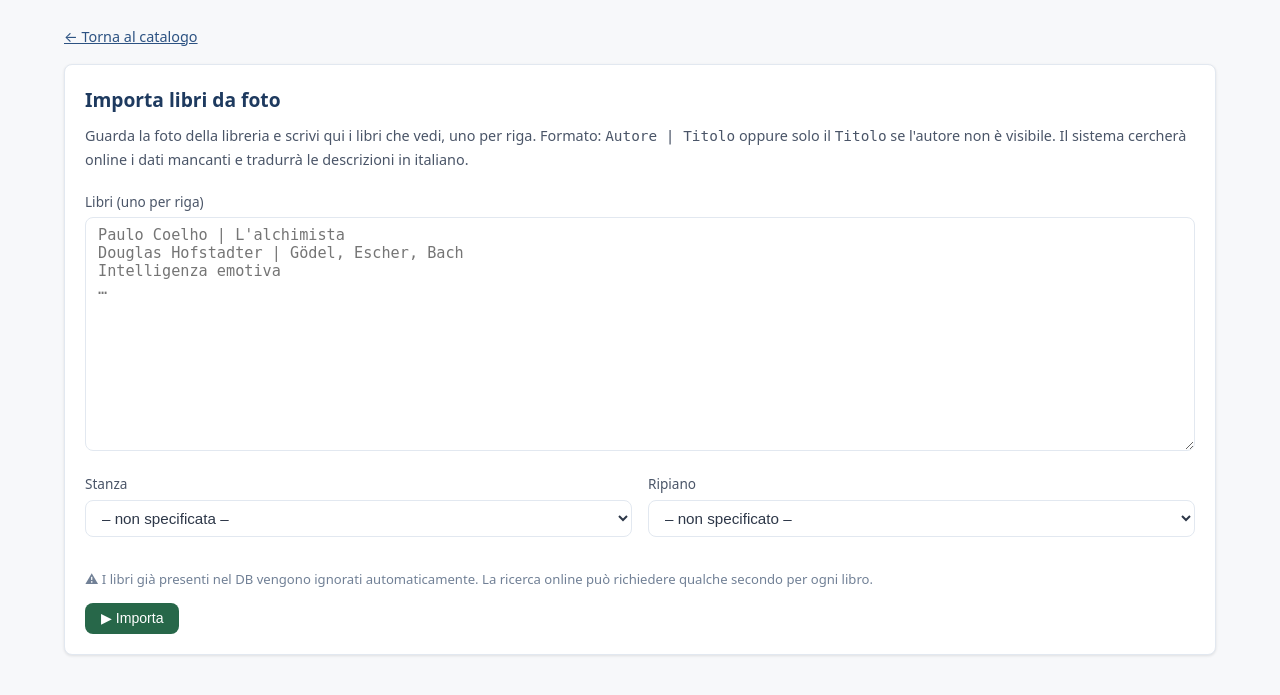
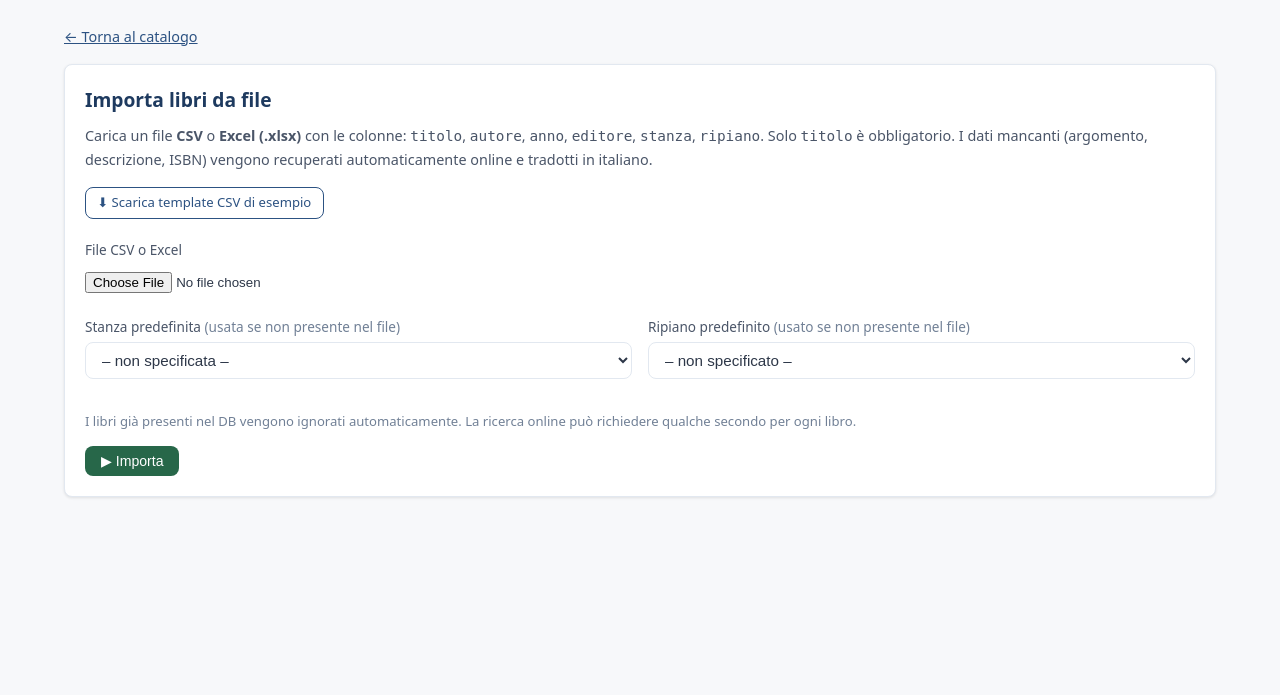
Before and after one commit to carababy-lgtm/libreria-app, a Flask app: page /importa in a window 1280 px wide. Shown: the part 62-757 px from the top of the page. Run offline with Flask 3, Linux system fonts and the light colour scheme; the visitor is signed in with stand-in values (Sample User, id 1).

Commit message:
Fix lookup, backup, importa CSV/Excel

```diff
--- a/libreria/app.py
+++ b/libreria/app.py
@@ -1,13 +1,7 @@
 #!/usr/bin/env python3
-"""
-GESTIONE LIBRERIA DI CASA  –  Web App (Flask)
-Accesso protetto da password · Backup GitHub · Lookup online con traduzione
-"""
-
-import os, base64, threading
+import os, io, csv, threading
 from flask import (Flask, render_template, request, redirect,
                    url_for, session, jsonify, send_file, flash)
-from werkzeug.utils import secure_filename
 
 from config   import PASSWORD, STANZE, RIPIANI, DB_PATH
 from database import (init_db, db_all, db_search, db_get,
@@ -31,6 +25,7 @@ def login():
     errore = ""
     if request.method == "POST":
         if request.form.get("password") == PASSWORD:
+            session.clear()
             session["auth"] = True
             return redirect(url_for("catalogo"))
         errore = "Password errata."
@@ -44,7 +39,7 @@ def logout():
 
 
 # ══════════════════════════════════════════════════════════
-#  CATALOGO (pagina principale)
+#  CATALOGO
 # ══════════════════════════════════════════════════════════
 @app.route("/")
 def index():
@@ -57,9 +52,7 @@ def catalogo():
         return redirect(url_for("login"))
     q      = request.args.get("q", "").strip()
     stanza = request.args.get("stanza", "")
-    rows   = db_search(q, stanza) if q else db_all()
-    if stanza and stanza != "(tutte)" and not q:
-        rows = [r for r in rows if r.get("stanza") == stanza]
+    rows   = db_search(q, stanza) if (q or stanza) else db_all()
     stats, dist_stanze = db_stats()
     return render_template("catalogo.html",
                            libri=rows, q=q, stanza=stanza,
@@ -69,7 +62,7 @@ def catalogo():
 
 
 # ══════════════════════════════════════════════════════════
-#  DETTAGLIO LIBRO
+#  DETTAGLIO
 # ══════════════════════════════════════════════════════════
 @app.route("/libro/<int:book_id>")
 def dettaglio(book_id):
@@ -83,7 +76,7 @@ def dettaglio(book_id):
 
 
 # ══════════════════════════════════════════════════════════
-#  AGGIUNGI / MODIFICA LIBRO
+#  AGGIUNGI / MODIFICA
 # ══════════════════════════════════════════════════════════
 @app.route("/nuovo", methods=["GET", "POST"])
 def nuovo():
@@ -96,10 +89,10 @@ def nuovo():
             return render_template("form_libro.html",
                                    libro={}, stanze=STANZE, ripiani=RIPIANI,
                                    titolo_pag="Nuovo libro")
-        data = _form_to_dict(request.form)
-        db_insert(data)
+        db_insert(_form_to_dict(request.form))
         flash(f"«{titolo}» aggiunto.", "success")
         return redirect(url_for("catalogo"))
+    # GET — campi sempre vuoti
     return render_template("form_libro.html",
                            libro={}, stanze=STANZE, ripiani=RIPIANI,
                            titolo_pag="Nuovo libro")
@@ -170,60 +163,118 @@ def api_lookup():
 
 
 # ══════════════════════════════════════════════════════════
-#  IMPORTAZIONE DA FOTO
+#  IMPORTAZIONE DA FILE EXCEL / CSV
 # ══════════════════════════════════════════════════════════
 @app.route("/importa", methods=["GET", "POST"])
 def importa():
     if not logged_in():
         return redirect(url_for("login"))
     if request.method == "GET":
-        return render_template("importa.html", stanze=STANZE, ripiani=RIPIANI)
+        return render_template("importa.html", stanze=STANZE, ripiani=RIPIANI,
+                               risultati=None, elaborati=0)
 
-    # POST: ricezione lista libri da importare
-    righe   = request.form.get("righe", "").strip().splitlines()
-    stanza  = request.form.get("stanza", "").strip()
-    ripiano = request.form.get("ripiano", "").strip()
+    f = request.files.get("file")
+    if not f or f.filename == "":
+        flash("Seleziona un file CSV o Excel.", "warning")
+        return render_template("importa.html", stanze=STANZE, ripiani=RIPIANI,
+                               risultati=None, elaborati=0)
+
+    stanza_def  = request.form.get("stanza", "").strip()
+    ripiano_def = request.form.get("ripiano", "").strip()
+
+    # Leggi righe dal file
+    righe = _leggi_file(f)
+    if righe is None:
+        flash("Formato file non supportato. Usa CSV o Excel (.xlsx).", "danger")
+        return render_template("importa.html", stanze=STANZE, ripiani=RIPIANI,
+                               risultati=None, elaborati=0)
 
     risultati = []
     for riga in righe:
-        riga = riga.strip()
-        if not riga:
-            continue
-        # formato atteso: "Autore | Titolo" oppure solo "Titolo"
-        if "|" in riga:
-            autore, titolo = [p.strip() for p in riga.split("|", 1)]
-        else:
-            autore, titolo = "", riga
-
+        titolo  = str(riga.get("titolo", "")).strip()
         if not titolo:
             continue
+        autore  = str(riga.get("autore",  "")).strip()
+        anno    = str(riga.get("anno",    "")).strip()
+        editore = str(riga.get("editore", "")).strip()
+        stanza  = str(riga.get("stanza",  "")).strip() or stanza_def
+        ripiano = str(riga.get("ripiano", "")).strip() or ripiano_def
 
         if gia_presente(titolo):
             risultati.append({"titolo": titolo, "autore": autore,
                                "stato": "già presente", "classe": "warning"})
             continue
 
+        # Lookup online
         extra, source = lookup_espanso(autore, titolo)
+
         data = {
             "titolo":      titolo,
-            "autore":      autore,
+            "autore":      autore or (extra.get("autore", "") if extra else ""),
             "argomento":   extra.get("argomento", "") if extra else "",
             "descrizione": extra.get("descrizione", "") if extra else "",
-            "anno":        extra.get("anno", "") if extra else "",
-            "editore":     extra.get("editore", "") if extra else "",
+            "anno":        anno or (extra.get("anno", "") if extra else ""),
+            "editore":     editore or (extra.get("editore", "") if extra else ""),
             "isbn":        extra.get("isbn", "") if extra else "",
             "stanza":      stanza,
             "ripiano":     ripiano,
-            "note":        "posizione da confermare" if not stanza else "",
+            "note":        "",
         }
         db_insert(data)
         stato  = f"importato ({source})" if extra else "importato (senza dati online)"
         classe = "success" if extra else "warning"
-        risultati.append({"titolo": titolo, "autore": autore,
+        risultati.append({"titolo": titolo, "autore": data["autore"],
                            "stato": stato, "classe": classe})
 
     return render_template("importa.html", stanze=STANZE, ripiani=RIPIANI,
-                           risultati=risultati)
+                           risultati=risultati, elaborati=len(risultati))
+
+
+def _leggi_file(f):
+    """Legge CSV o XLSX e restituisce lista di dict con chiavi minuscole."""
+    nome = f.filename.lower()
+    try:
+        if nome.endswith(".csv"):
+            contenuto = f.read().decode("utf-8-sig")
+            reader = csv.DictReader(io.StringIO(contenuto))
+            return [{k.strip().lower(): v for k, v in row.items()} for row in reader]
+        elif nome.endswith(".xlsx") or nome.endswith(".xls"):
+            import openpyxl
+            wb = openpyxl.load_workbook(io.BytesIO(f.read()), data_only=True)
+            ws = wb.active
+            intestazioni = [str(c.value).strip().lower() if c.value else ""
+                           for c in next(ws.iter_rows(min_row=1, max_row=1))]
+            righe = []
+            for row in ws.iter_rows(min_row=2, values_only=True):
+                d = {intestazioni[i]: (str(v).strip() if v is not None else "")
+                     for i, v in enumerate(row)}
+                righe.append(d)
+            return righe
+        else:
+            return None
+    except Exception:
+        return None
+
+
+# ══════════════════════════════════════════════════════════
+#  SCARICA TEMPLATE CSV
+# ══════════════════════════════════════════════════════════
+@app.route("/template-csv")
+def template_csv():
+    if not logged_in():
+        return redirect(url_for("login"))
+    output = io.StringIO()
+    w = csv.writer(output)
+    w.writerow(["titolo", "autore", "anno", "editore", "stanza", "ripiano"])
+    w.writerow(["L'alchimista", "Paulo Coelho", "1988", "Bompiani", "STUDIO", "A1"])
+    w.writerow(["Gomorra", "Roberto Saviano", "", "", "STUDIO", "B2"])
+    output.seek(0)
+    return send_file(
+        io.BytesIO(output.getvalue().encode("utf-8-sig")),
+        mimetype="text/csv",
+        as_attachment=True,
+        download_name="template_libri.csv"
+    )
 
 
 # ══════════════════════════════════════════════════════════
@@ -249,11 +300,21 @@ def backup_scarica():
 def backup_ripristina():
     if not logged_in():
         return redirect(url_for("login"))
-    # ripristino da file caricato
     f = request.files.get("db_file")
     if f and f.filename.endswith(".db"):
-        f.save(DB_PATH)
-        flash("DB ripristinato dal file caricato.", "success")
+        import sqlite3, tempfile, os
+        tmp = tempfile.mktemp(suffix=".db")
+        f.save(tmp)
+        try:
+            conn = sqlite3.connect(tmp)
+            conn.execute("SELECT COUNT(*) FROM libri")
+            conn.close()
+            os.replace(tmp, DB_PATH)
+            flash("DB ripristinato dal file caricato.", "success")
+        except Exception:
+            if os.path.exists(tmp):
+                os.unlink(tmp)
+            flash("File DB non valido.", "danger")
     else:
         ok, msg = ripristina_da_github()
         flash(msg, "success" if ok else "danger")
--- a/libreria/requirements.txt
+++ b/libreria/requirements.txt
@@ -2,3 +2,4 @@ flask==3.0.3
 deep-translator==1.11.4
 langdetect==1.0.9
 gunicorn==22.0.0
+openpyxl==3.1.5
--- a/libreria/templates/importa.html
+++ b/libreria/templates/importa.html
@@ -10,25 +10,31 @@
 
 <div class="card">
   <h2 style="font-size:1.2rem; color:#1e3a5f; margin-bottom:.5rem;">
-    Importa libri da foto
+    Importa libri da file
   </h2>
-  <p style="color:#4a5568; font-size:.9rem; margin-bottom:1.25rem;">
-    Guarda la foto della libreria e scrivi qui i libri che vedi,
-    uno per riga. Formato: <code>Autore | Titolo</code>
-    oppure solo il <code>Titolo</code> se l'autore non è visibile.
-    Il sistema cercherà online i dati mancanti e tradurrà le descrizioni in italiano.
+  <p style="color:#4a5568; font-size:.9rem; margin-bottom:1rem;">
+    Carica un file <strong>CSV</strong> o <strong>Excel (.xlsx)</strong> con le colonne:
+    <code>titolo</code>, <code>autore</code>, <code>anno</code>, <code>editore</code>,
+    <code>stanza</code>, <code>ripiano</code>.
+    Solo <code>titolo</code> è obbligatorio. I dati mancanti (argomento, descrizione, ISBN)
+    vengono recuperati automaticamente online e tradotti in italiano.
+  </p>
+  <p style="margin-bottom:1.25rem;">
+    <a href="{{ url_for('template_csv') }}" class="btn btn-outline btn-sm">
+      ⬇ Scarica template CSV di esempio
+    </a>
   </p>
 
-  <form method="post">
+  <form method="post" enctype="multipart/form-data">
     <div class="form-group">
-      <label>Libri (uno per riga)</label>
-      <textarea name="righe" rows="12"
-                placeholder="Paulo Coelho | L'alchimista&#10;Douglas Hofstadter | Gödel, Escher, Bach&#10;Intelligenza emotiva&#10;…"></textarea>
+      <label>File CSV o Excel</label>
+      <input type="file" name="file" accept=".csv,.xlsx,.xls" required
+             style="padding:.4rem 0;">
     </div>
 
     <div class="form-row" style="margin-bottom:1rem;">
       <div class="form-group">
-        <label>Stanza</label>
+        <label>Stanza predefinita <span style="color:#718096;font-weight:400;">(usata se non presente nel file)</span></label>
         <select name="stanza">
           {% for s in stanze %}
             <option value="{{ s }}">{{ s if s else '– non specificata –' }}</option>
@@ -36,7 +42,7 @@
         </select>
       </div>
       <div class="form-group">
-        <label>Ripiano</label>
+        <label>Ripiano predefinito <span style="color:#718096;font-weight:400;">(usato se non presente nel file)</span></label>
         <select name="ripiano">
           {% for r in ripiani %}
             <option value="{{ r }}">{{ r if r else '– non specificato –' }}</option>
@@ -46,21 +52,21 @@
     </div>
 
     <p style="font-size:.82rem; color:#718096; margin-bottom:.85rem;">
-      ⚠ I libri già presenti nel DB vengono ignorati automaticamente.
+      I libri già presenti nel DB vengono ignorati automaticamente.
       La ricerca online può richiedere qualche secondo per ogni libro.
     </p>
 
-    <button type="submit" class="btn btn-success">
-      ▶ Importa
-    </button>
+    <button type="submit" class="btn btn-success">▶ Importa</button>
   </form>
 </div>
 
-{% if risultati %}
+{% if risultati is not none %}
 <div class="card" style="margin-top:1rem;">
   <h3 style="font-size:1rem; margin-bottom:.85rem; color:#1e3a5f;">
-    Risultati importazione
+    Risultati — {{ elaborati }} libri elaborati
   </h3>
+  {% if risultati %}
+  <div style="overflow-x:auto;">
     <table>
       <thead>
         <tr>
@@ -83,10 +89,13 @@
         {% endfor %}
       </tbody>
     </table>
+  </div>
   <p style="margin-top:.75rem; font-size:.85rem; color:#4a5568;">
-    {{ risultati|length }} libri elaborati.
     <a href="{{ url_for('catalogo') }}">Vai al catalogo →</a>
   </p>
+  {% else %}
+  <p style="color:#718096;">Nessun libro elaborato. Verifica che il file non sia vuoto.</p>
+  {% endif %}
 </div>
 {% endif %}
 
```
Also changed, not shown: libreria/backup.py (+47 -17 lines), libreria/lookup.py (+21 -22 lines), 1 other file. Lines whose indentation alone changed are shown as unchanged.
